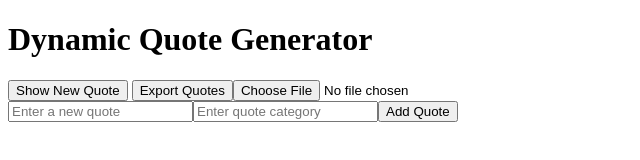
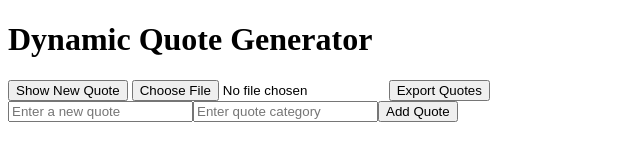
Before and after one commit to Abd-UlRahman-Khalid/alx_fe_javascript, a plain HTML site: page dom-manipulation/index.html in a window 1280 px wide. Shown: the whole page, without its empty margins (0-640 px from the left). Drawn offline with Linux system fonts and the light colour scheme.

Commit message:
adding file input in index.html

```diff
--- a/dom-manipulation/index.html
+++ b/dom-manipulation/index.html
@@ -9,6 +9,13 @@
     <h1>Dynamic Quote Generator</h1>
     <div id="quoteDisplay"></div>
     <button id="newQuote">Show New Quote</button>
+    <input
+      type="file"
+      id="importFile"
+      accept=".json"
+      onchange="importFromJsonFile(event)"
+    />
+
     <button id="expBTN">Export Quotes</button>
 
     <script src="script.js"></script>
--- a/dom-manipulation/script.js
+++ b/dom-manipulation/script.js
@@ -122,12 +122,9 @@ function importFromJsonFile(event) {
 }
 
 // Add file input for importing JSON
-const importInput = document.createElement("input");
-importInput.type = "file";
-importInput.accept = ".json";
-importInput.id = "importFile";
+const importInput = document.getElementById("importFile");
+
 importInput.onchange = importFromJsonFile;
-document.body.appendChild(importInput);
 
 onload = function () {
   LoadQouts();
```
